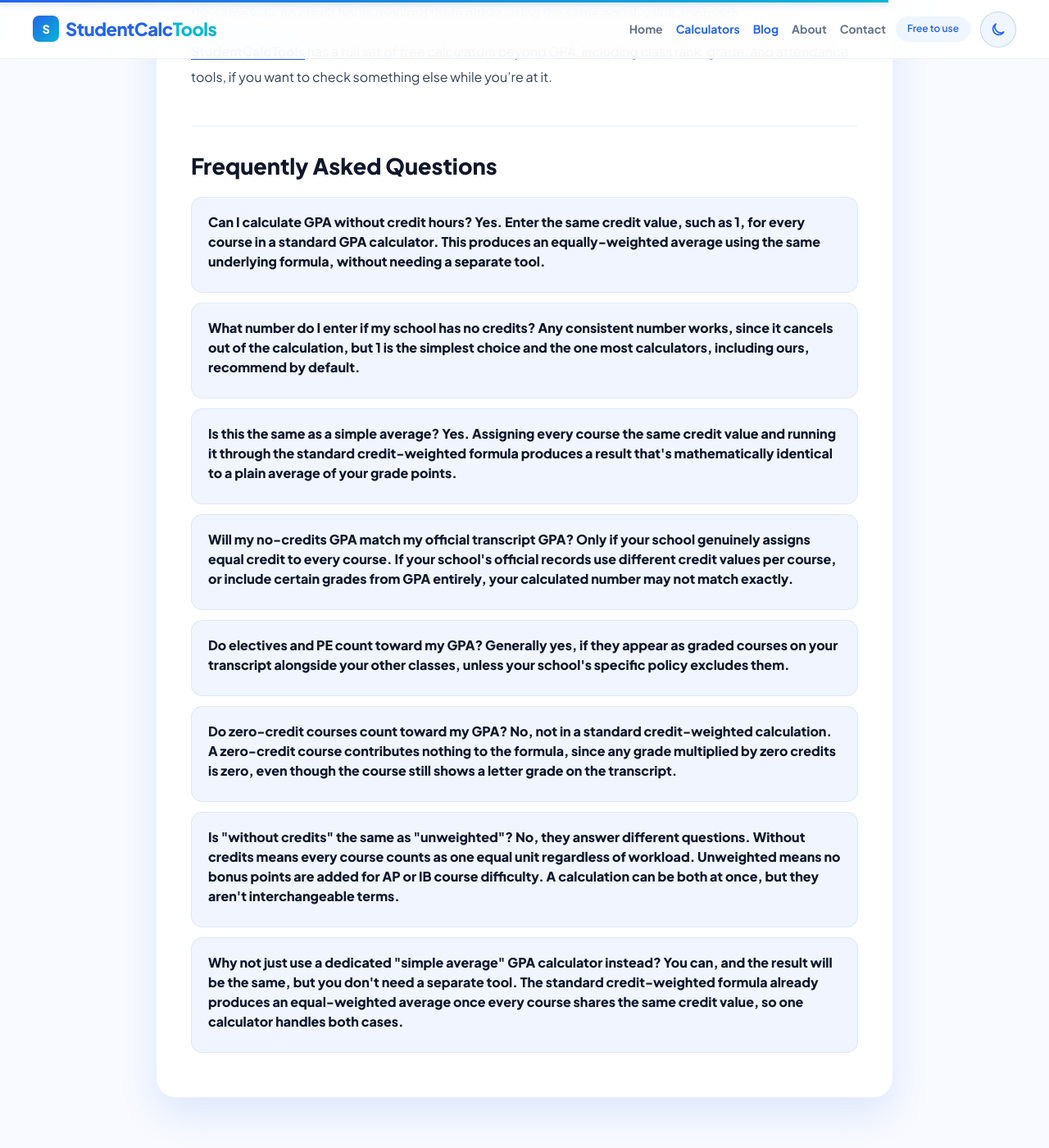
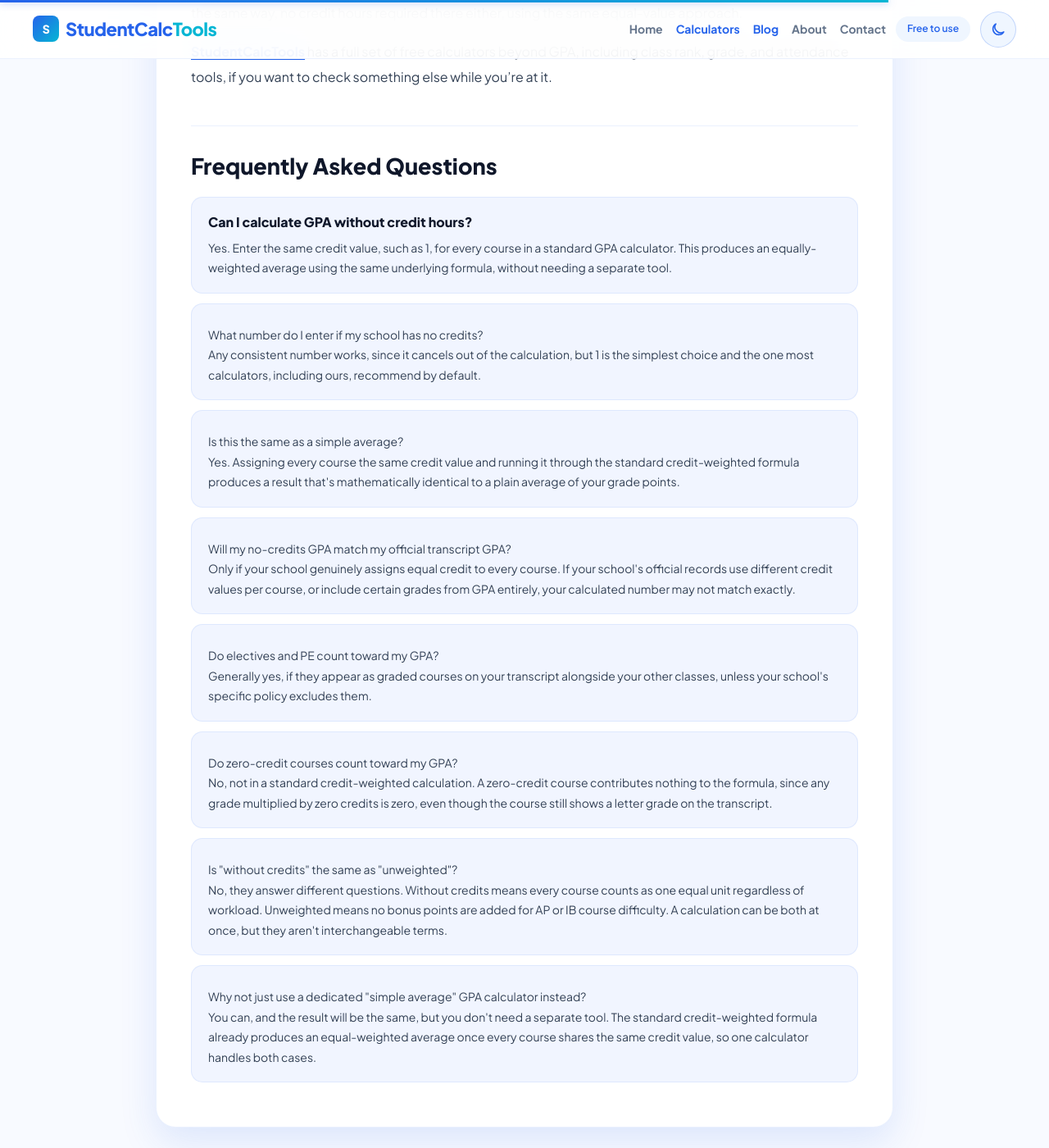
Before and after one commit to zaidmeo09-dhangal/studentcalctools, a Jekyll site: the page built from _posts/2026-08-28-gpa-calculator-without-credits-how-to-get-an-equal-weighted-gpa.md, in a window 1280 px wide and 1400 px high, scrolled down 4525 px. Shown: the whole window at 82% size. Built offline with Jekyll 4.4.1, drawn with Linux system fonts in a browser that asks for light colours.

Commit message:
Update post.html

```diff
--- a/_layouts/post.html
+++ b/_layouts/post.html
@@ -30,7 +30,8 @@
     {% assign seo_title = page.meta_title | default: page.title %}
     {% assign seo_description = page.meta_description | default: page.excerpt | strip_html | strip_newlines %}
     {% assign modified_date = page.last_modified_at | default: page.last_modified | default: page.date %}
-
+        {% capture newline %}
+{% endcapture %}
 
     <title>{{ seo_title }}</title>
 
@@ -266,13 +267,15 @@
       "@context": "https://schema.org",
       "@type": "FAQPage",
       "mainEntity": [
-                {% assign faq_blocks = page.faqs_raw | split: "---" %}
+      {% assign faq_blocks = page.faqs_raw | split: "---" %}
         {% for block in faq_blocks %}
           {% assign block = block | strip %}
+          {% assign block = block | replace: "\n", newline %}
           {% if block != "" %}
-            {% assign parts = block | split: "|||" %}
-            {% assign question = parts[0] | strip %}
-            {% assign answer = parts | slice: 1, 999 | join: "|||" | strip %}
+            {% assign lines = block | split: newline %}
+            {% assign question = lines[0] | strip %}
+            {% assign answer_lines = lines | slice: 1, 999 %}
+            {% assign answer = answer_lines | join: newline | strip %}
             {
               "@type": "Question",
               "name": {{ question | jsonify }},
@@ -441,13 +444,15 @@
                         Frequently Asked Questions
                     </h2>
 
-                                        {% assign faq_blocks = page.faqs_raw | split: "---" %}
+                   {% assign faq_blocks = page.faqs_raw | split: "---" %}
                     {% for block in faq_blocks %}
                       {% assign block = block | strip %}
+                      {% assign block = block | replace: "\n", newline %}
                       {% if block != "" %}
-                        {% assign parts = block | split: "|||" %}
-                        {% assign question = parts[0] | strip %}
-                        {% assign answer = parts | slice: 1, 999 | join: "|||" | strip %}
+                        {% assign lines = block | split: newline %}
+                        {% assign question = lines[0] | strip %}
+                        {% assign answer_lines = lines | slice: 1, 999 %}
+                        {% assign answer = answer_lines | join: newline | strip %}
 
                     <article class="post-faq-item">
 
```
